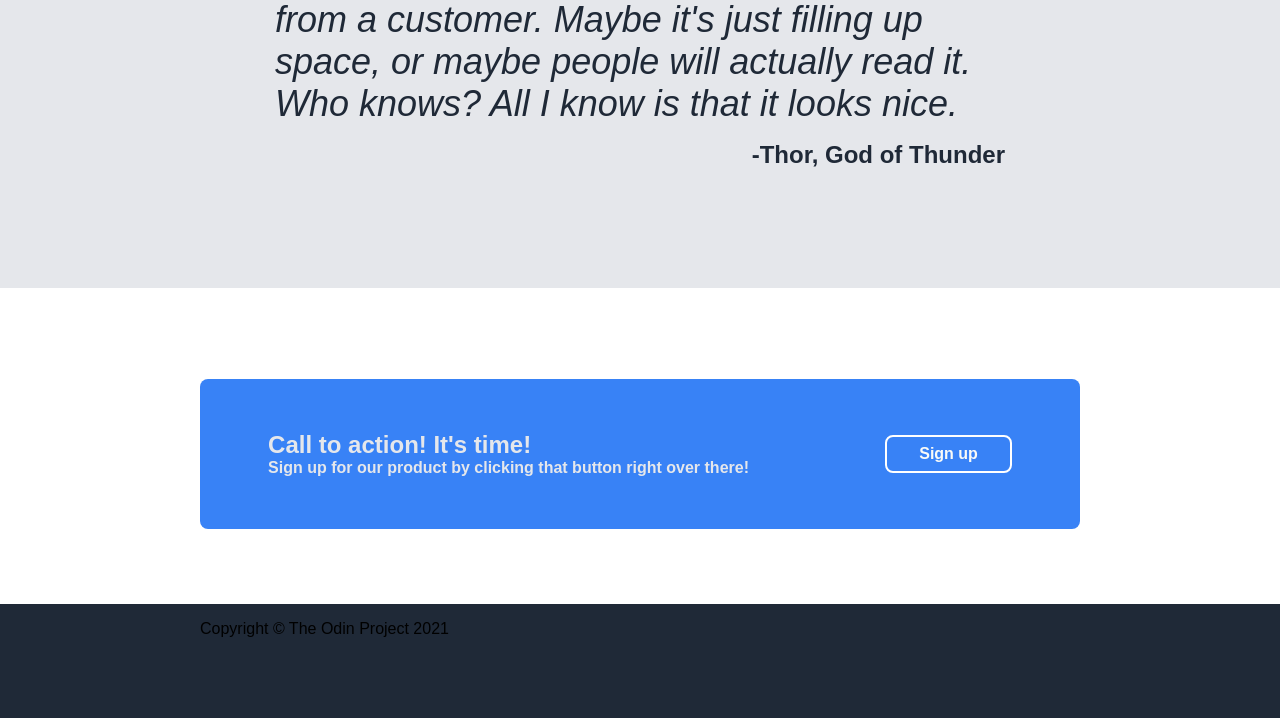
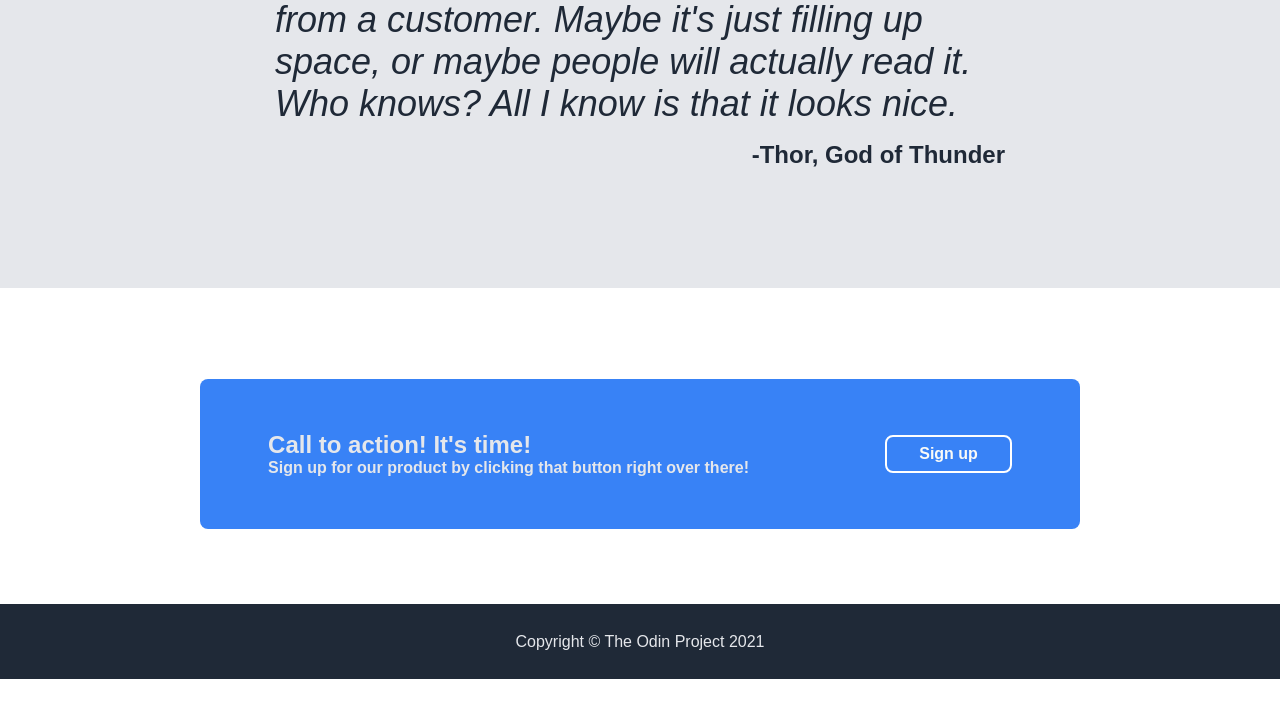
Before and after one commit to rgsyg/odin-landing-page, a plain HTML site: page index.html in a window 1280 px wide. Shown: the part 1110-1828 px from the top of the page. After the commit the page ends 1789 px from the top, so only its background shows below. Drawn offline with Linux system fonts and the light colour scheme.

Commit message:
Add styles to footer block

```diff
--- a/style.css
+++ b/style.css
@@ -188,4 +188,11 @@ button {
 }
 
 .footer {
+    height: 75px;
+    display: flex;
+    justify-content: center;
+    align-items: center;
+    margin: 0;
+    padding: 0;
+    color: #E5E7EB;
 }
```
